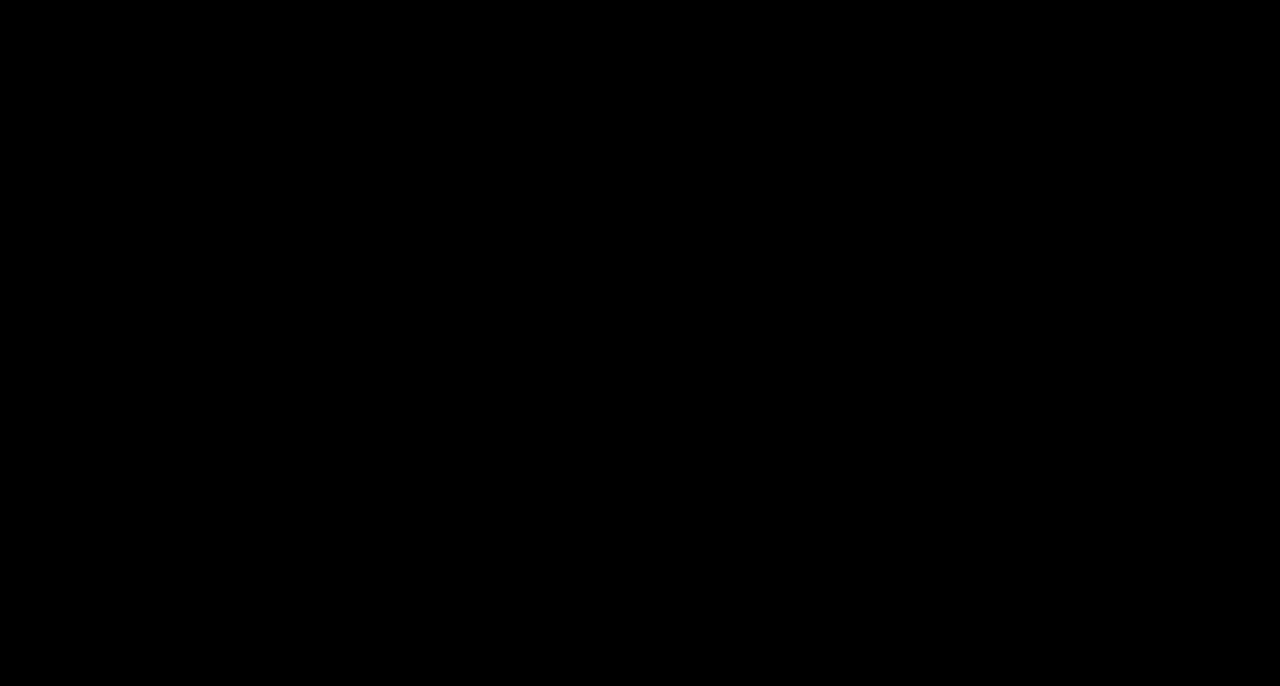
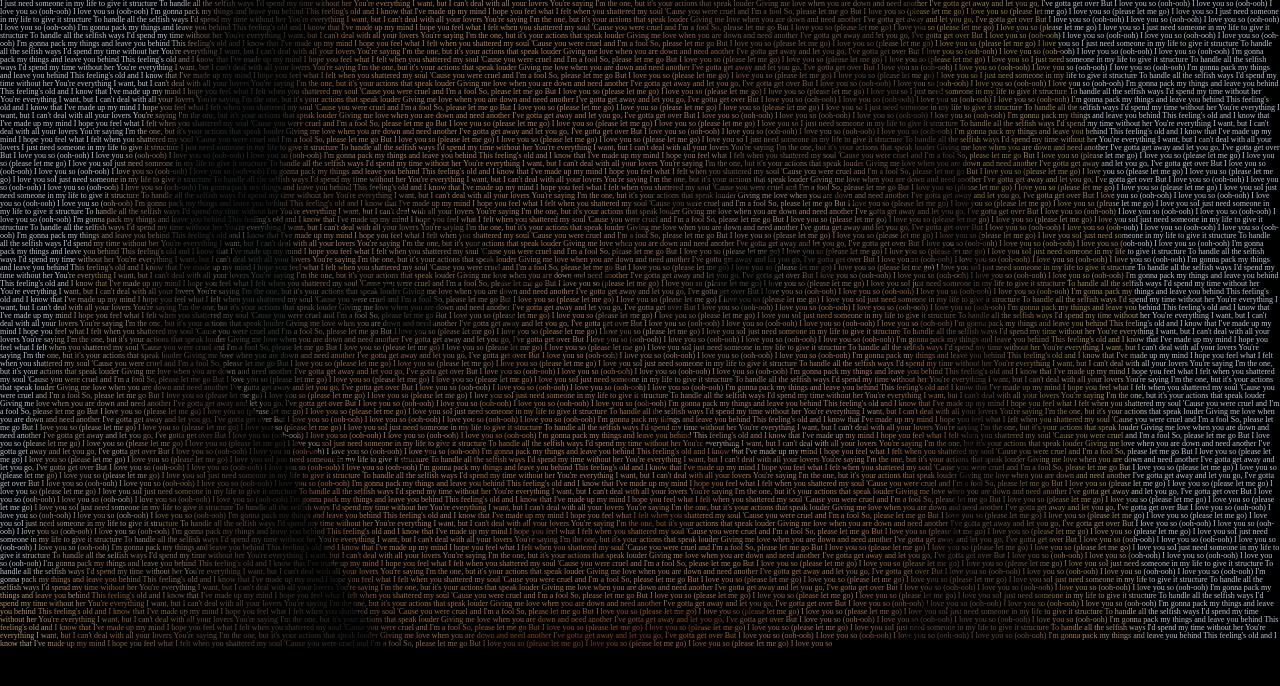
Before and after one commit to CarlQuanico/Sorry-, a plain HTML site: page index.html in a window 1280 px wide. Drawn offline with Linux system fonts and the light colour scheme.

Commit message:
Update main.css

```diff
--- a/main.css
+++ b/main.css
@@ -11,7 +11,7 @@ p{
     background-size : cover;
     background-repeat : no-repeat;
     background-position : center;
-    background : url(img/animation.jpg) no-repeat center/cover;
+    background : url(animation.jpg) no-repeat center/cover;
     background-attachment : fixed;
     -webkit-background-clip : text;
     -webkit-text-fill-color : rgb(255,255,255,0);
```
